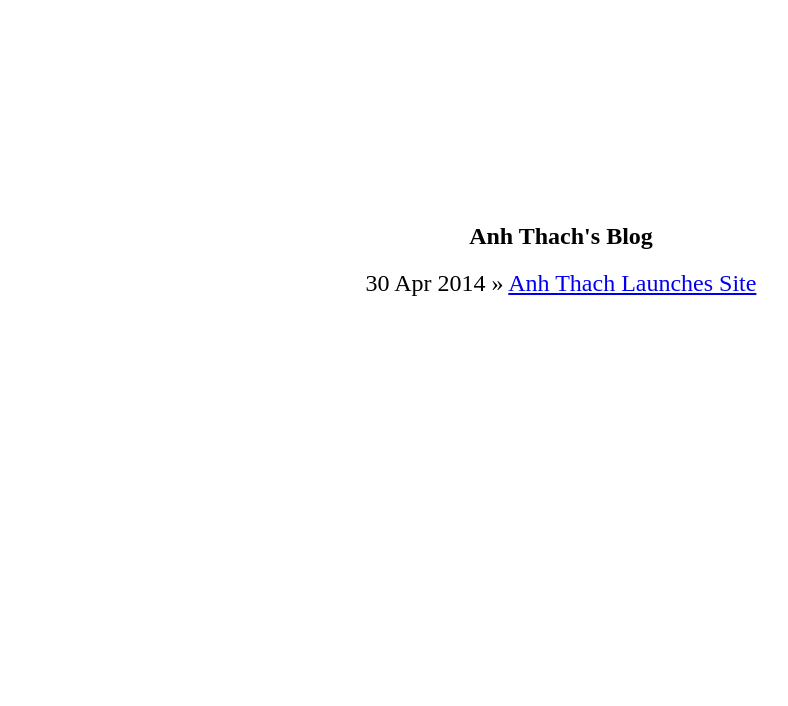
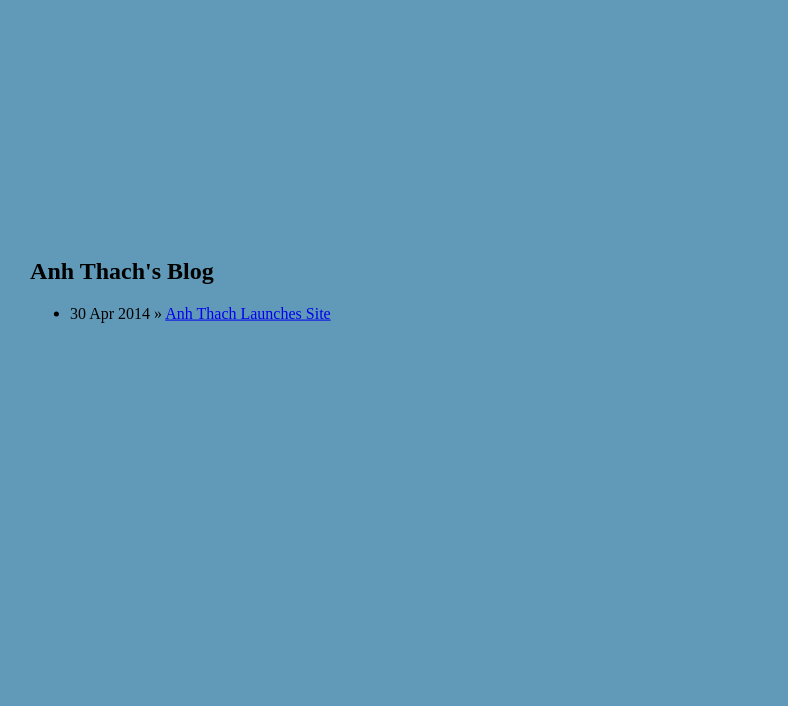
Before and after one commit to windan11/windan11.github.io, a Jekyll site: the page built from blog/index.html, in a window 1280 px wide. Shown: the top 706 px of the page, without its empty margins (79-867 px from the left). Built offline with Jekyll 4.4.1, drawn with Linux system fonts in a browser that asks for light colours; grey boxes are pictures that could not be loaded.

Commit message:
style header

```diff
--- a/css/main.css
+++ b/css/main.css
@@ -1,23 +1,31 @@
-/*hero section---------------------*/
+/*Hero section------------------------------------------*/
+body{
+	background: #619AB8;
+}
 .container{
 	margin: 0 auto;
 	width: 100%;
-	padding: 0 5%;
+	padding: 0 8%;
 }
 .hero{
 	padding: 0;
 	min-height: 700px;
-	text-align: center;
 	position: relative;
-	color: #000;
 }
 .big-font{
-	font-size: 5em;
+	font-size: 4em;
+	font-family: 'Josefin Sans', sans-serif;
 	padding-bottom: 40px;
 }
-.hero h2{
+.hero h3{
 	font-size: 1.4em;
-	line-height: 1.6em;
+	font-family: 'Merriweather', serif;
+	line-height: 1.4em;
+}
+.text{
+	background: rgba(255,255,255,0.6);
+	display: inline;
+	line-height: 46px;
 }
 .centered{
 	position: absolute;
@@ -29,188 +37,3 @@
 	-o-transform: translate(-50%, -50%);
 	transform: translate(-50%, -50%);
 }
-*,
-:after,
-:before{
-	box-sizing: border-box;
-	margin: 0;
-	padding: 0;
-}
-#scroll-down{
-	opacity: 0.9;
-	position: absolute;
-	bottom: 160px;
-	left: 50%;
-	display: block;
-	z-index: 2;
-
-
-	-webkit-animation: bounce 2s infinite 2s;
-	animation: bounce 2s infinite 2s;
-}
-#scroll-down:before{
-	position: absolute;
-	top: calc(50% - 8px);
-	left: calc(50% - 6px);
-	transform: rotate(-45deg);
-	display: block;
-	width: 25px;
-	height: 25px;
-	content: "";
-	border-radius: 8%;
-	border: 12px solid black;
-	border-width: 0 0 4px 4px;
-}
-#scroll-up{
-	position: fixed;
-	transform: rotate(135deg);
-	display: none;
-	margin: 0;
-	bottom: 2%;
-	right: 3%;
-	width: 25px;
-	height: 25px;
-	border-radius: 8%;
-	border: 12px solid #000;
-	border-width: 0 0 4px 4px;
-
-	z-index: 100;
-}
-@keyframes bounce{
-	0%,
-	100%,
-	20%,
-	50%,
-	80%{
-		-webkit-transform: translateY(0);
-		-ms-transform: translateY(0);
-		transform: translateY(0);
-	}
-	40%{
-		-webkit-transform: translateY(-10px);
-		-ms-transform: translateY(-10px);
-		transform: translateY(-10px);
-	}
-	60%{
-		-webkit-transform: translateY(-5px);
-		-ms-transform: translateY(-5px);
-		transform: translateY(-5px);
-	}
-}
-/*logo and navigation links------------------------------*/
-#header{
-	height: 70px;
-	line-height: 60px;
-	opacity: .86;
-}
-#header .container{
-	position: relative;
-}
-#header h1{
-	padding: 10px 20px;
-	top: 0px;
-	margin: 0px;
-	text-transform: uppercase;
-	color: #fff;
-	font-size: 2.6em;
-}
-nav{
-	position: absolute;
-	right: 20px;
-	top: 10px;
-	height: 60px;
-}
-nav ul li{
-	float: left;
-	list-style: none;
-}
-nav ul li a{
-	display: block;
-	text-decoration: none;
-	padding: 0 10px;
-	color: #fff;
-}
-nav ul li a:hover{
-	color: #000;
-}
-/*portfolio ---------------------------------------*/
-#portfolio{
-	text-align: center;
-}
-#portfolio .container{
-	padding-top: 3.6em;
-	height: 300px;
-	font-size: 2em;
-	text-align: center;
-}
-.row-two{
-	padding-bottom: 200px;
-}
-
-
-/*about me -----------------------------------------*/
-.about-me{
-	padding: 8% 8%;
-	min-height: 640px;
-	text-align: center;
-}
-.about-me h5{
-	font-size: 1.8em;
-	padding-bottom: 5%;
-}
-.about-me p{
-	margin: 0 auto;
-	width: 80%;
-	padding-top: 5%;
-	font-size: 1em;
-	line-height: 1.5em;
-}
-.profile{
-	padding: 2%;
-	display:inline-block;
-	text-align: center;
-	background: url("..profile-pic.png") no-repeat;
-	background-size: cover;
-	width: 200px;
-	height: 200px;
-	border-radius: 50%;
-}
-
-/*contact form------------------------------------------*/
-.contact-me{
-	opacity: .86;
-	min-height: 640px;
-	width: 100%;
-}
-/*social media------------------------*/
-.social-media{
-	display: inline-block;
-	float: left;
-	width: 34%;
-	margin: 10% 0 0 12%;
-}
-.social-media h5, .social-media p{
-	color: #fff;
-	font-size: 2.1em;
-	padding-bottom: 1.8em;
-}
-/*footer-------------------------------------*/
-footer{
-	margin: 0 auto;
-	padding-top: .9em;
-	width: 100%;
-	height: 2.8em;
-	text-align: center;
-	border-top: 1px solid #d5d5d5;
-	font-size: .8em;
-}
-#med-font{
-	font-size: 1em;
-}
-ul.posts {
-    margin: 20px auto 40px;
-    font-size: 1.5em;
-}
-ul.posts li {
-    list-style: none;
-}
```
